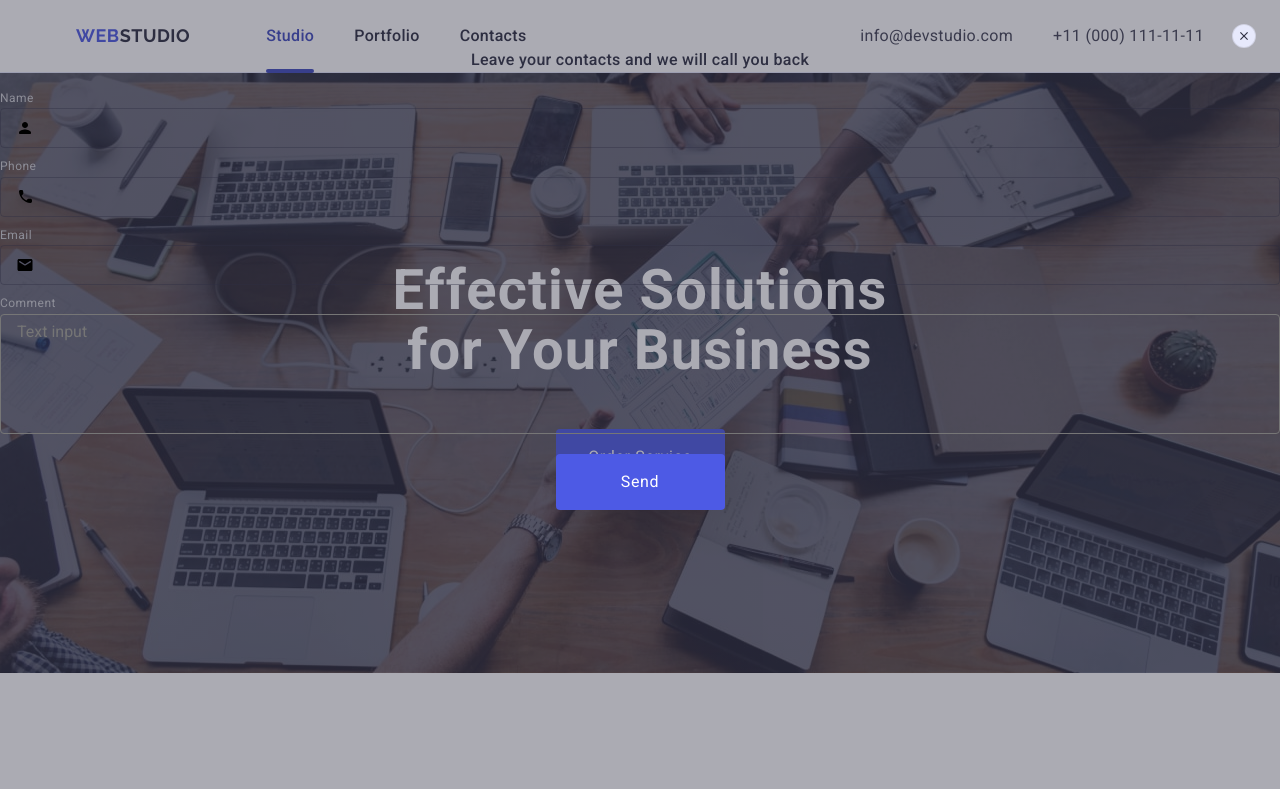
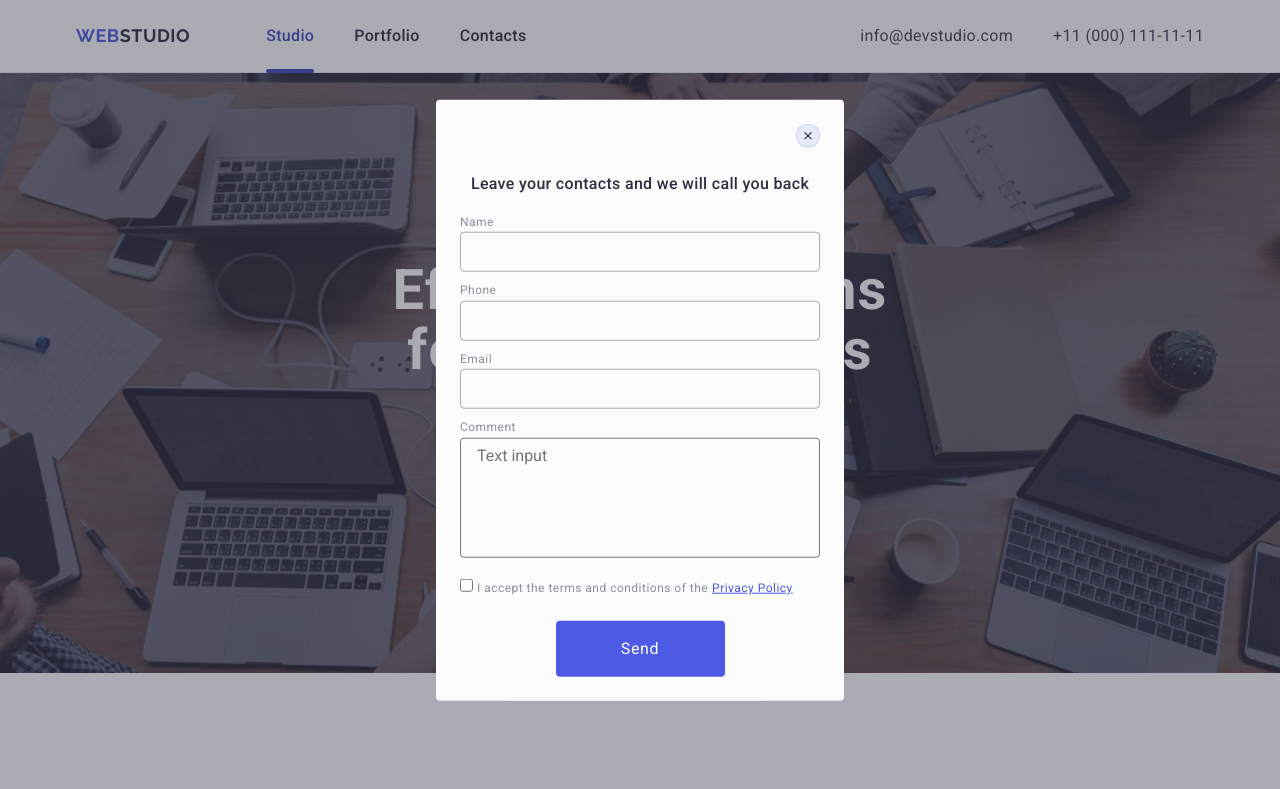
Before and after one commit to RomanMazuraka/goit-markup-hw-05, a plain HTML site: page index.html in a window 1280 px wide. Shown: the top 789 px of the page. Drawn offline with nearby package versions, Linux system fonts and the light colour scheme.

Commit message:
goit-markup-hw-05-processing-4

```diff
--- a/css/styles.css
+++ b/css/styles.css
@@ -232,15 +232,8 @@ address {
   pointer-events: none;
 }
 
-.is-open {
-  opacity: 1;
-  visibility: visible;
-  pointer-events: auto;
-}
-
-. .modal {
+.modal {
   width: 408px;
-  height: 584px;
   background-color: #fcfcfc;
   border-radius: 4px;
   position: absolute;
@@ -351,6 +344,34 @@ address {
   margin-bottom: 16px;
   padding: 8px 16px;
   resize: none;
+}
+
+.modal-check-text {
+  color: #8e8f99;
+  font-size: 12px;
+  line-height: 1.17;
+  letter-spacing: 0.04em;
+}
+
+.modal-checkbox-link {
+  color: #4d5ae5;
+  font-family: Roboto;
+  font-size: 12px;
+  font-style: normal;
+  font-weight: 400;
+  line-height: 1.3;
+  letter-spacing: 0.04em;
+  text-decoration-line: underline;
+}
+
+.modal-checkbox {
+  margin-bottom: 24px;
+}
+
+.is-open {
+  opacity: 1;
+  visibility: visible;
+  pointer-events: auto;
 }
 
 /* ------------------------ */
--- a/index.html
+++ b/index.html
@@ -137,6 +137,20 @@
               class="modal-text"
               placeholder="Text input"
             ></textarea>
+            <div class="modal-checkbox">
+              <input
+                class="checkbox-item"
+                type="checkbox"
+                name="modal-check"
+                id="modal-check"
+              />
+              <label class="modal-check-label" for="modal-check">
+                <span class="modal-check-text"
+                  >I accept the terms and conditions of the</span
+                >
+                <a class="modal-checkbox-link" href="">Privacy Policy</a>
+              </label>
+            </div>
             <button class="hero-button" type="submit">Send</button>
           </form>
         </div>
```
